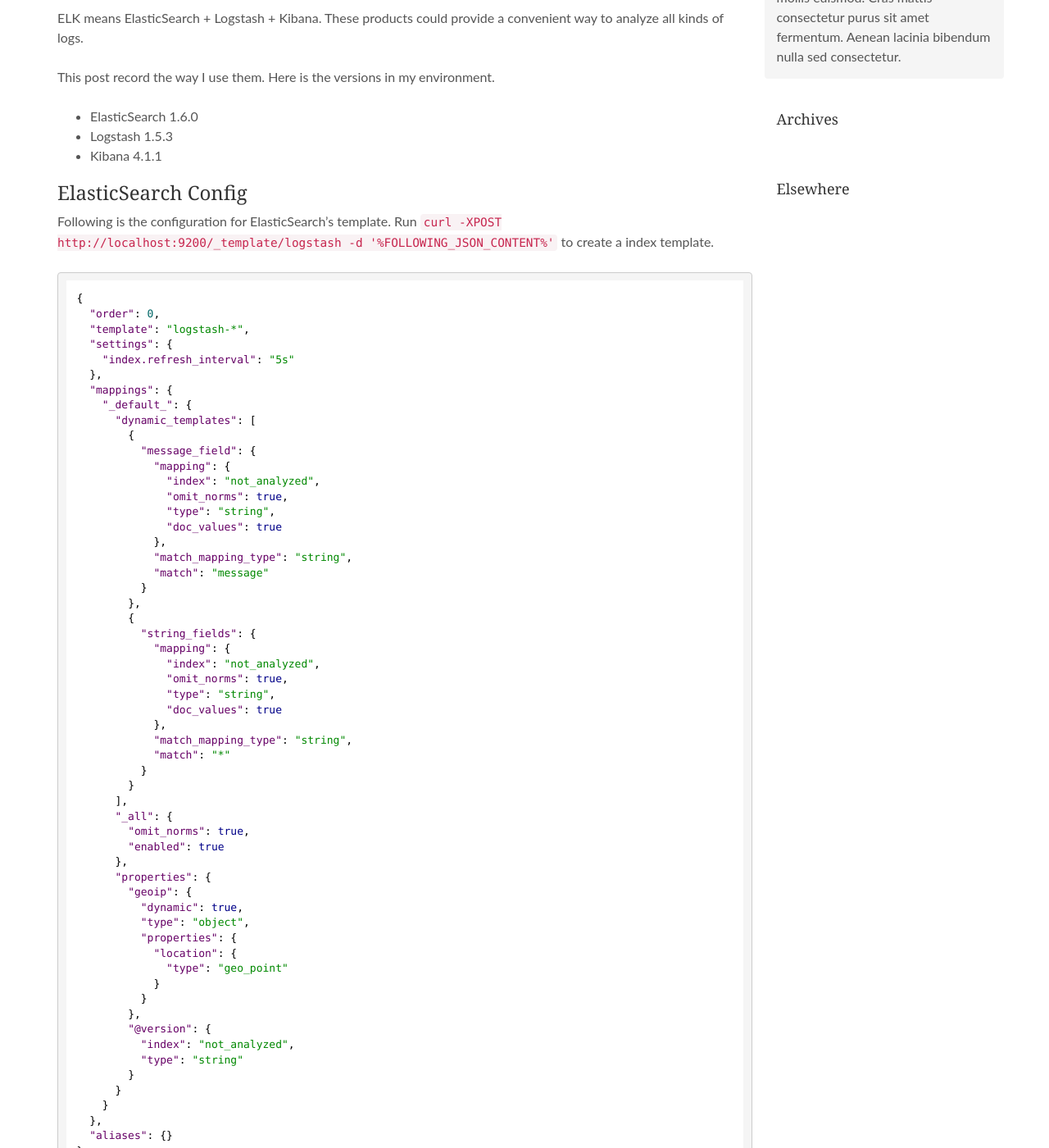
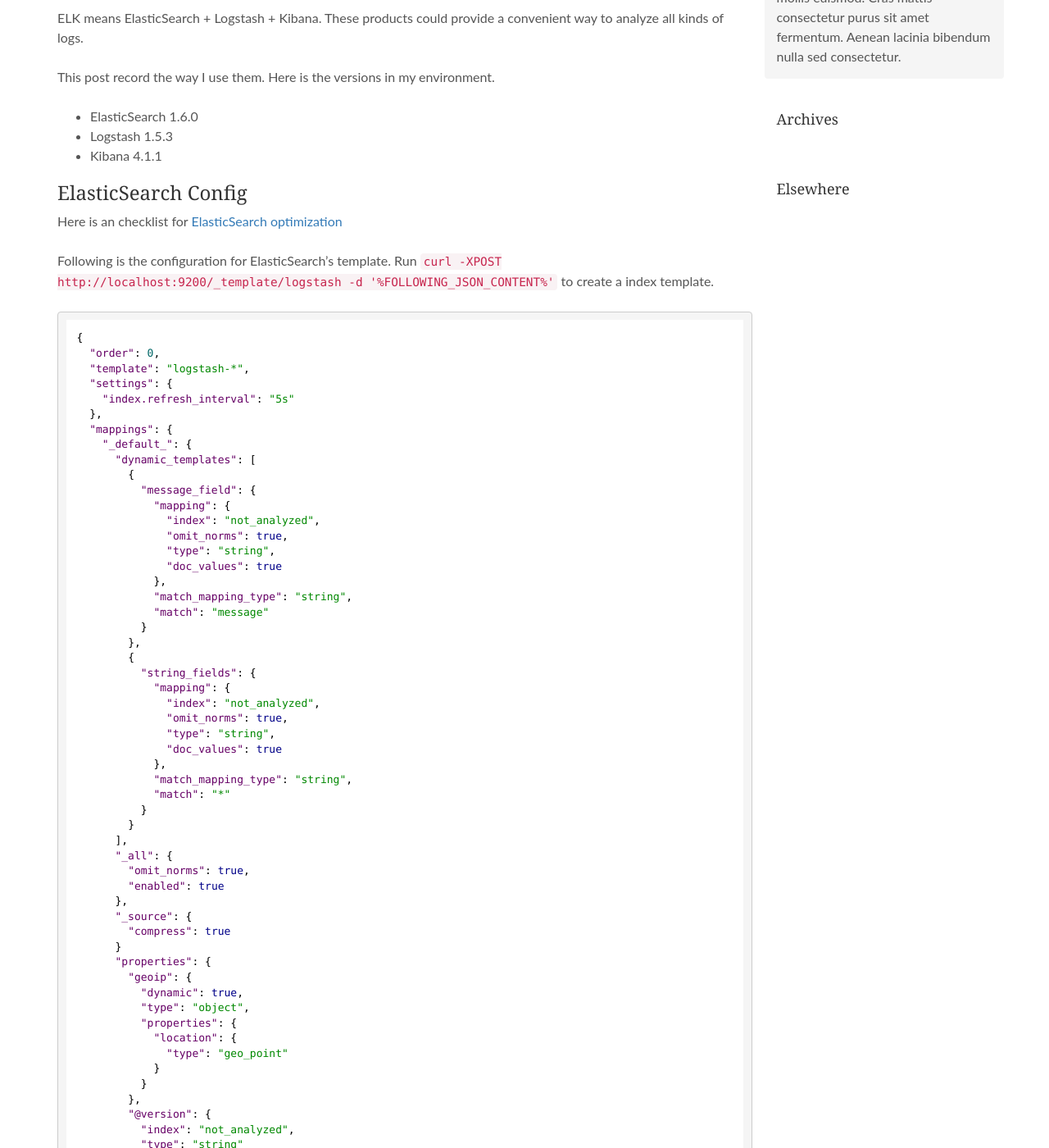
Before and after one commit to lephix/lephix.github.io, a Jekyll site: the page built from _posts/2015-08-23-ELK-config.md, in a window 1280 px wide and 1400 px high, scrolled down 214 px. Shown: the whole window at 82% size. Built offline with Jekyll 4.4.1, drawn with Linux system fonts in a browser that asks for light colours; nearby versions of some CDN libraries; some web fonts are replaced.

Commit message:
update ELK doc

```diff
--- a/_posts/2015-08-23-ELK-config.md
+++ b/_posts/2015-08-23-ELK-config.md
@@ -12,6 +12,8 @@ This post record the way I use them. Here is the versions in my environment.
 - Kibana 4.1.1
 
 ### ElasticSearch Config
+Here is an checklist for [ElasticSearch optimization](https://github.com/garyelephant/blog/blob/master/elasticsearch_optimization_checklist.md)
+
 Following is the configuration for ElasticSearch's template. Run `curl -XPOST http://localhost:9200/_template/logstash -d '%FOLLOWING_JSON_CONTENT%'` to create a index template.
 
 ~~~
@@ -53,6 +55,9 @@ Following is the configuration for ElasticSearch's template. Run `curl -XPOST ht
         "omit_norms": true,
         "enabled": true
       },
+      "_source": {
+        "compress": true
+      }
       "properties": {
         "geoip": {
           "dynamic": true,
```
